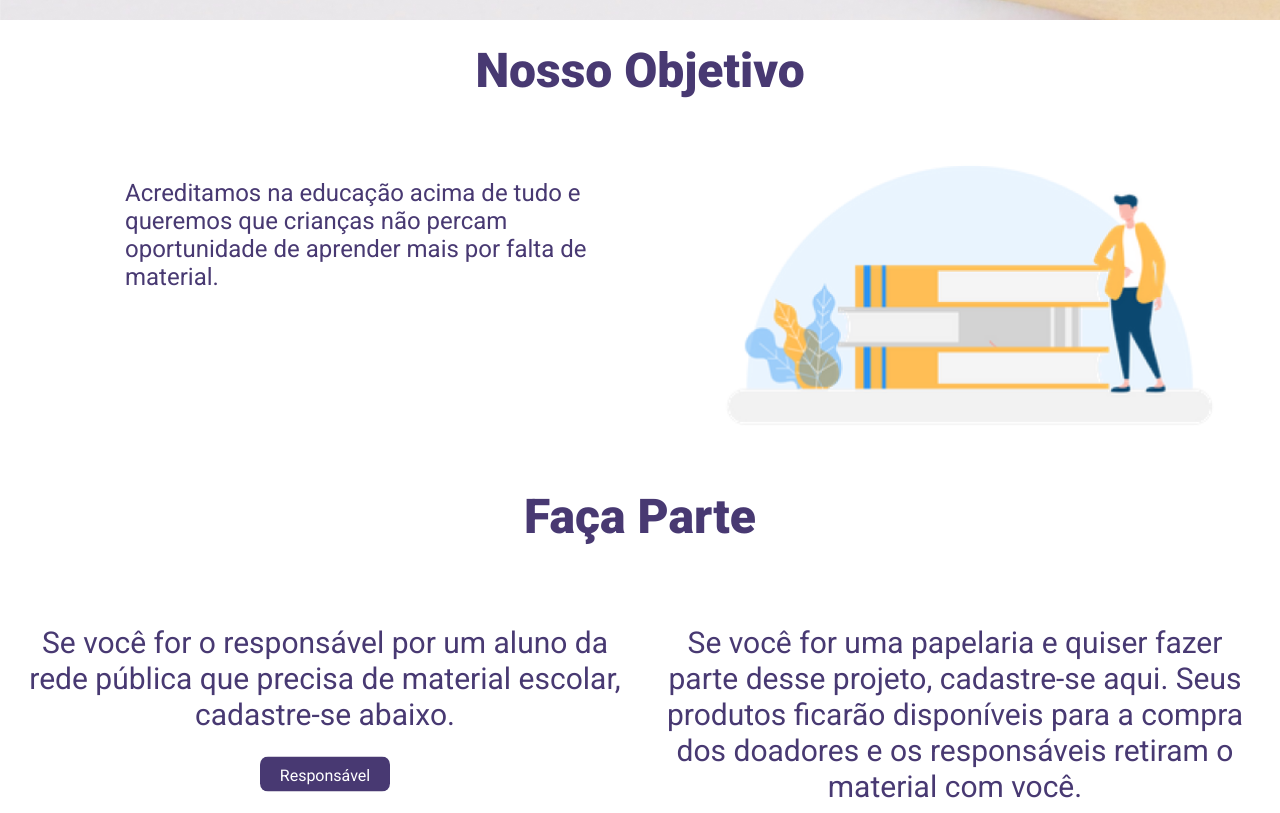
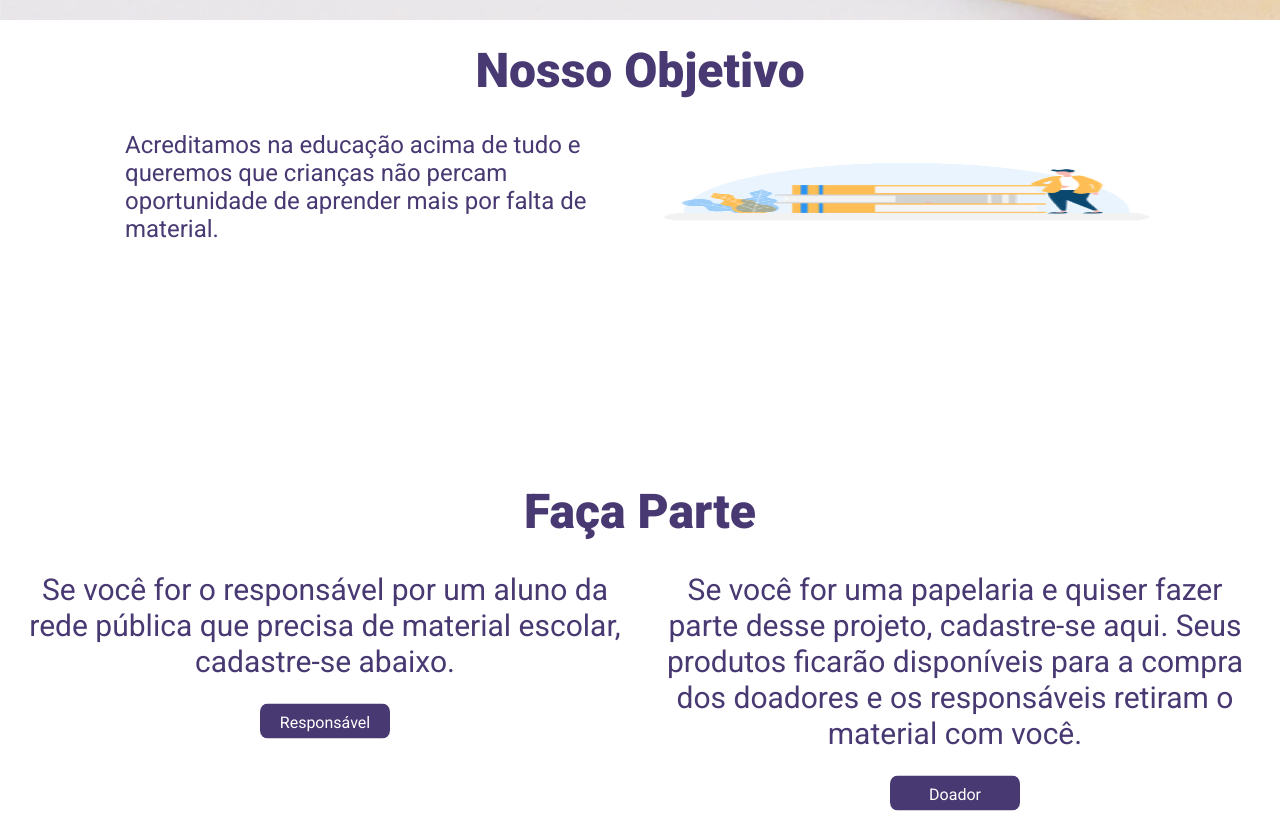
Before and after one commit to enzocsantos18/squad28, a React (Create React App) app in the folder frontend/: page / in a window 1280 px wide. Shown: the part 600-1413 px from the top of the page. Built offline with nearby package versions, Linux system fonts and the light colour scheme.

Commit message:
Melhoria
Alteração do alinhamento.

```diff
--- a/frontend/src/pages/Oficial/index.js
+++ b/frontend/src/pages/Oficial/index.js
@@ -25,7 +25,7 @@ function Oficial() {
                         <h1 className='h1_titulo '>Olá, somos a<br/> Lapiseira!</h1>
                     </div>
 
-                    <p>Conectamos alunos com<br/>
+                    <p className='p_home' id='teste_topo'>Conectamos alunos com<br/>
                         necessidades de materiais<br/>
                         escolares a pessoas com<br/>
                         vontade de mudar essa<br/>
@@ -37,32 +37,30 @@ function Oficial() {
                 </div>
 
 
-                <h2>Nosso Objetivo</h2>
+                <h2 className='h2_home'>Nosso Objetivo</h2>
+                <Row xs={2} md={2} lg={2}>
 
-                <Row xs={2} md={2} >
-                    <Col >
-                        <p  className='texto_imagem'>Acreditamos na educação acima de tudo e queremos que crianças não percam oportunidade de aprender mais por falta de material.</p>
+                    <Col>
+                        <p  className='p_home texto_imagem'>Acreditamos na educação acima de tudo e queremos que crianças não percam oportunidade de aprender mais por falta de material.</p>
                     </Col>
-                    <Col >
-                        <div>
-                            <img src={img_nosso} id="img_nosso_objetivo"/>
-                        </div>
+                    <Col>
+                        <img src={img_nosso} id="img_nosso_objetivo"/>
                     </Col>
                 </Row>
 
-                <h2 id='espacamento_h2'>Faça Parte</h2>
+                <h2 id='espacamento_h2' className='h2_home'>Faça Parte</h2>
 
 
                 <Row xs={1} md={2} className='grid_home'>
 
                     <Col>
-                        <p className='centralizarTexto p_res_920'>Se você for o responsável por um aluno da rede pública que precisa de material escolar, cadastre-se abaixo.</p>
+                        <p className='p_home centralizarTexto p_res_920'>Se você for o responsável por um aluno da rede pública que precisa de material escolar, cadastre-se abaixo.</p>
                         {/* <a href='' > <Button className='button2' type='submint'>Responsável</Button></a> */}
                         <Link className="btn button2" to="/CadastroResponsavel">Responsável</Link>
                     </Col>
 
                     <Col>
-                        <p className='centralizarTexto p_res_920'>Se você for uma papelaria e quiser fazer parte desse projeto, cadastre-se aqui. Seus produtos ficarão disponíveis para a compra dos doadores e os responsáveis retiram o material com você.</p>
+                        <p className='p_home centralizarTexto p_res_920'>Se você for uma papelaria e quiser fazer parte desse projeto, cadastre-se aqui. Seus produtos ficarão disponíveis para a compra dos doadores e os responsáveis retiram o material com você.</p>
                         <Link className="btn button2" to="/CadastroResponsavel">Doador</Link>
 
 
@@ -71,26 +69,26 @@ function Oficial() {
 
                 </Row>
 
-                <h2>Depoimentos</h2>
+                <h2 className='h2_home'>Depoimentos</h2>
 
                 <Row xs={3} md={3}  id="MedidaParaNaoRolarAPagina">
 
                     <Col>
                         <div className='fundo_card'>
                             <img src={Ellipse1} className='img_card'/>
-                            <p className='p_card'>Lorem ipsum dolor sit amet, consectetur adipiscing elit.</p>
+                            <p className='p_card p_home'>Lorem ipsum dolor sit amet, consectetur adipiscing elit.</p>
                         </div>
                     </Col>
                     <Col >
                         <div className='fundo_card'>
                             <img src={Ellipse2} className='img_card'/>
-                            <p className='p_card'>Lorem ipsum dolor sit amet, consectetur adipiscing elit.</p>
+                            <p className='p_card p_home' >Lorem ipsum dolor sit amet, consectetur adipiscing elit.</p>
                         </div>
                     </Col>
                     <Col >
                         <div className='fundo_card'>
                             <img src={Ellipse3} className='img_card'/>
-                            <p className='p_card'>Lorem ipsum dolor sit amet, consectetur adipiscing elit.</p>
+                            <p className='p_card p_home'>Lorem ipsum dolor sit amet, consectetur adipiscing elit.</p>
                         </div>
                     </Col>
 
--- a/frontend/src/pages/Oficial/style.css
+++ b/frontend/src/pages/Oficial/style.css
@@ -25,7 +25,7 @@ body {
     line-height: 28px;
     color: #483972;
 }
-#p_subtitulo{
+.p_home{
     font-family: Roboto;
     font-style: normal;
     font-weight: normal;
@@ -33,7 +33,9 @@ body {
     line-height: 19px;
     color: #483972;
 }
-
+#teste_topo{
+    margin-left: 5%;
+}
 .button{
     background: #483972;
     border-radius: 8px;
@@ -45,14 +47,16 @@ body {
     transform: translate(-50%,-50%);
     margin-top: 50px;
     color: #fff;
-
 }
 .button:hover{
     background-color: #7B61FF;
     color: #fff;
 }
+#button_precipal{
+    display: none;
+}
 
-h2{
+.h2_home{
     font-family: Roboto;
     font-style: normal;
     font-weight: 900;
@@ -64,7 +68,7 @@ h2{
     transform: translate(-50%,-50%);
 }
 
-p{
+#p_subtitulo{
     font-family: Roboto;
     font-style: normal;
     font-weight: normal;
@@ -72,7 +76,6 @@ p{
     line-height: 19px;
     color: #483972;
 }
-
 
 .texto_imagem{
     width: auto;
@@ -83,29 +86,28 @@ p{
     font-size: 14px;
     line-height: 16px;
     color: #483972;
-    text-align: left;
-    padding: 0 0 0 34px;
-    /* margin: 0 34px 0 34px; */
+    /* text-align: left;  */
+    /* padding: 0 0 0 34px; */
+    margin: 0 0 0 25px;
 }
 
 #img_nosso_objetivo{
-    width: 100%;
-    height: 15%;
-    display: block;
+    width: 172.04px;
+    height: 115px;
+    /* display: block;
     margin-left: auto;
     margin-right: auto;
-    margin-top: 15%;
+    margin-top: 15%; */
 }
 #espacamento_h2{
     margin-top: 81px;
 }
 .centralizarTexto{
     width: 220px;
-    position: relative;
-    margin-left: 50%;
-    transform: translate(-50%,0);
     text-align: center;
-
+    display: block;
+    margin-left: auto;
+    margin-right: auto;
 }
 
 .button2{
@@ -164,9 +166,7 @@ p{
     color: #000000;
     margin: 0 0 0 0;
 }
-#button_precipal{
-    display: none;
-}
+
 
 @media (min-width: 540px){
     #menu_button{
@@ -182,7 +182,7 @@ p{
         padding: 45px 0 0 37px;
         align-items: center;
     }
-    .h1_titulo{
+    /* .h1_titulo{
         width: 100%;
         height: auto;
         top: 1350px;
@@ -190,14 +190,14 @@ p{
         line-height: 32px;
         margin-top: 10%;
         margin-left: 10%;
-    }
-    p{
+    } */
+    /* .p_home{
         font-size: 19px;
         line-height: 21px;
         margin-top: 10%;
         margin-left: 10%;
-    }
-    .button{
+    } */
+    /* .button{
         margin-top: 25%;
     }
     .centralizarTexto{
@@ -215,23 +215,23 @@ p{
         font-size: 16px;
         line-height: 20px;
         padding: 0 25% 0 20%;
-    }
-    #img_nosso_objetivo{
+    } */
+    /* #img_nosso_objetivo{
         width: 90%;
         height: 15%;
         margin-top: 5%;
-    }
-    .fundo_card{
+    }     */
+    /* .fundo_card{
         padding: 6% 5% 15% 5%;
         box-shadow: 1px 1px 1px #DCDCDC;
         background-color: #FAFAFA;
     }
     .p_res_920{
-        font-size: 24px;
-        line-height: 36px;
+        font-size: 20px;
+        line-height: 28px;
         width:80%;
         height: auto;
-    }
+    } */
 
 }
 
@@ -289,12 +289,12 @@ p{
         margin-top: 2%;
         margin-left: 10%;
     }
-    p{
+    /* .p_home{
         font-size: 24px;
         line-height: 28px;
         margin-left: 10%;
         margin-top: 48px;
-    }
+    } */
 
     .button{
         display: none;
@@ -314,7 +314,7 @@ p{
     }
 
 
-    h2{
+    .h2_home{
         font-size: 48px;
         line-height: 53px;
     }
```
Also changed, not shown: frontend/src/assets/seta_baixo.png (added).
